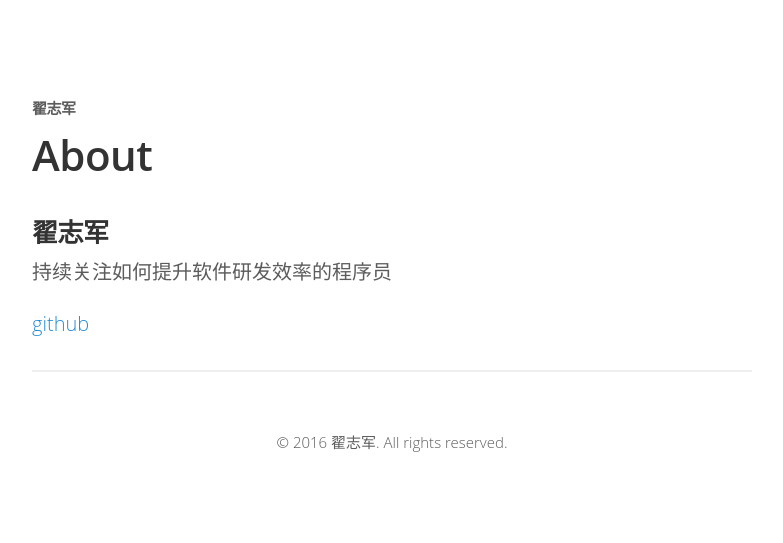
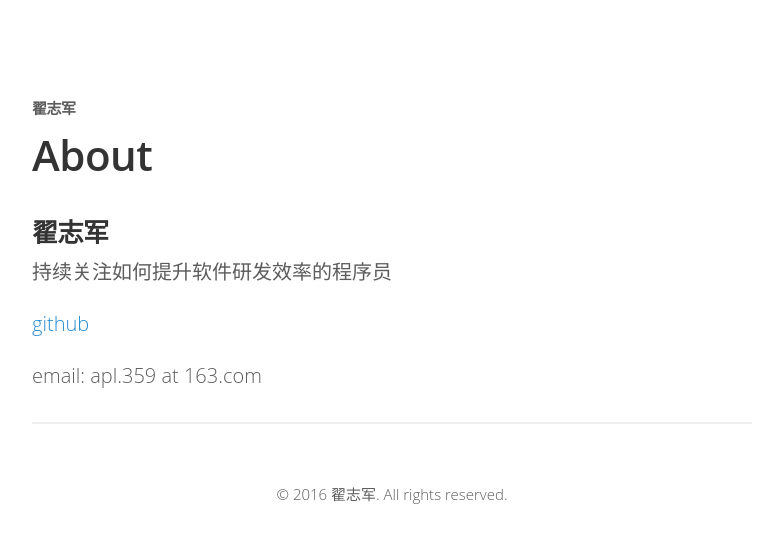
Before and after one commit to stayfoolish666/zacker330.github.io, a Jekyll site: the page built from about.md, in a window 1280 px wide. Shown: the top 543 px of the page, without its empty margins (248-1031 px from the left). Built offline with Jekyll 4.4.1, drawn with Linux system fonts in a browser that asks for light colours; comment, search, counter and statistics services are not loaded.

Commit message:
update about

```diff
--- a/about.md
+++ b/about.md
@@ -8,3 +8,5 @@ permalink: /about/
 持续关注如何提升软件研发效率的程序员
 
 [github](https://github.com/zacker330)
+
+email: apl.359 at 163.com
```
